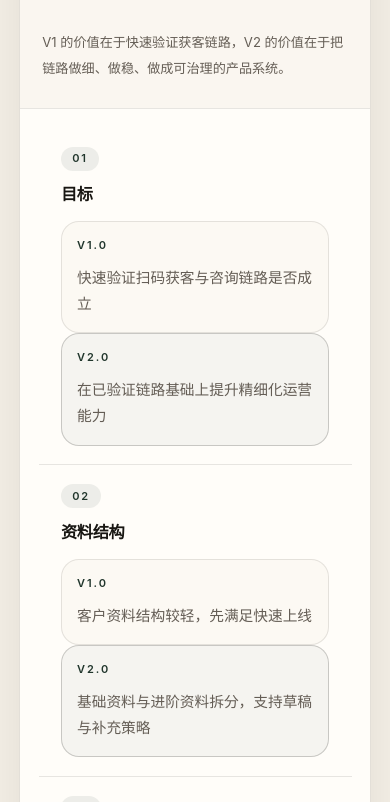
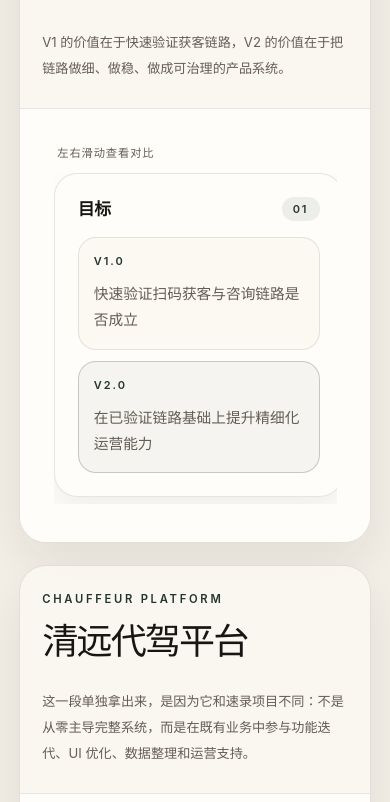
Before and after one commit to zzzgitdx/resume, a React (Vite) app: page / in a window 390 px wide. Shown: the part 2525-3327 px from the top of the page. Built offline with nearby package versions, Linux system fonts and the light colour scheme.

Commit message:
Adjust mobile compare carousel

```diff
--- a/src/App.tsx
+++ b/src/App.tsx
@@ -400,7 +400,26 @@ function App() {
               <div>{t('compare.columns.v1')}</div>
               <div>{t('compare.columns.v2')}</div>
             </div>
-            <div className="divide-y divide-[color:var(--line)]">
+            <div className="min-w-0 px-5 py-5 md:hidden">
+              <p className="mb-3 text-xs font-medium tracking-[0.08em] text-[var(--muted)]">左右滑动查看对比</p>
+              <div className="-mx-1 flex snap-x snap-mandatory gap-4 overflow-x-auto overscroll-x-contain px-1 pb-2 pr-6 touch-pan-x [scrollbar-width:none] [-ms-overflow-style:none] [&::-webkit-scrollbar]:hidden compare-mobile-horizontal-marker">
+                {comparisonRows.map((row, index) => (
+                  <div key={row.dimension} className={`${elevatedCardClass} compare-mobile-static-card-marker flex w-[19.25rem] shrink-0 snap-start flex-col p-5`}>
+                    <div className="mb-4 flex items-center justify-between gap-3">
+                      <h3 className="text-lg font-semibold tracking-[-0.02em] text-[var(--text)]">{row.dimension}</h3>
+                      <div className="inline-flex rounded-full bg-[color:var(--accent-soft)] px-3 py-1 text-[11px] font-semibold tracking-[0.16em] text-[var(--accent)] uppercase">
+                        0{index + 1}
+                      </div>
+                    </div>
+                    <div className="grid gap-3">
+                      <CompareColumn label={t('compare.columns.v1')} value={row.v1} />
+                      <CompareColumn label={t('compare.columns.v2')} value={row.v2} emphasize />
+                    </div>
+                  </div>
+                ))}
+              </div>
+            </div>
+            <div className="hidden divide-y divide-[color:var(--line)] md:block">
               {comparisonRows.map((row, index) => (
                 <motion.div
                   key={row.dimension}
```
